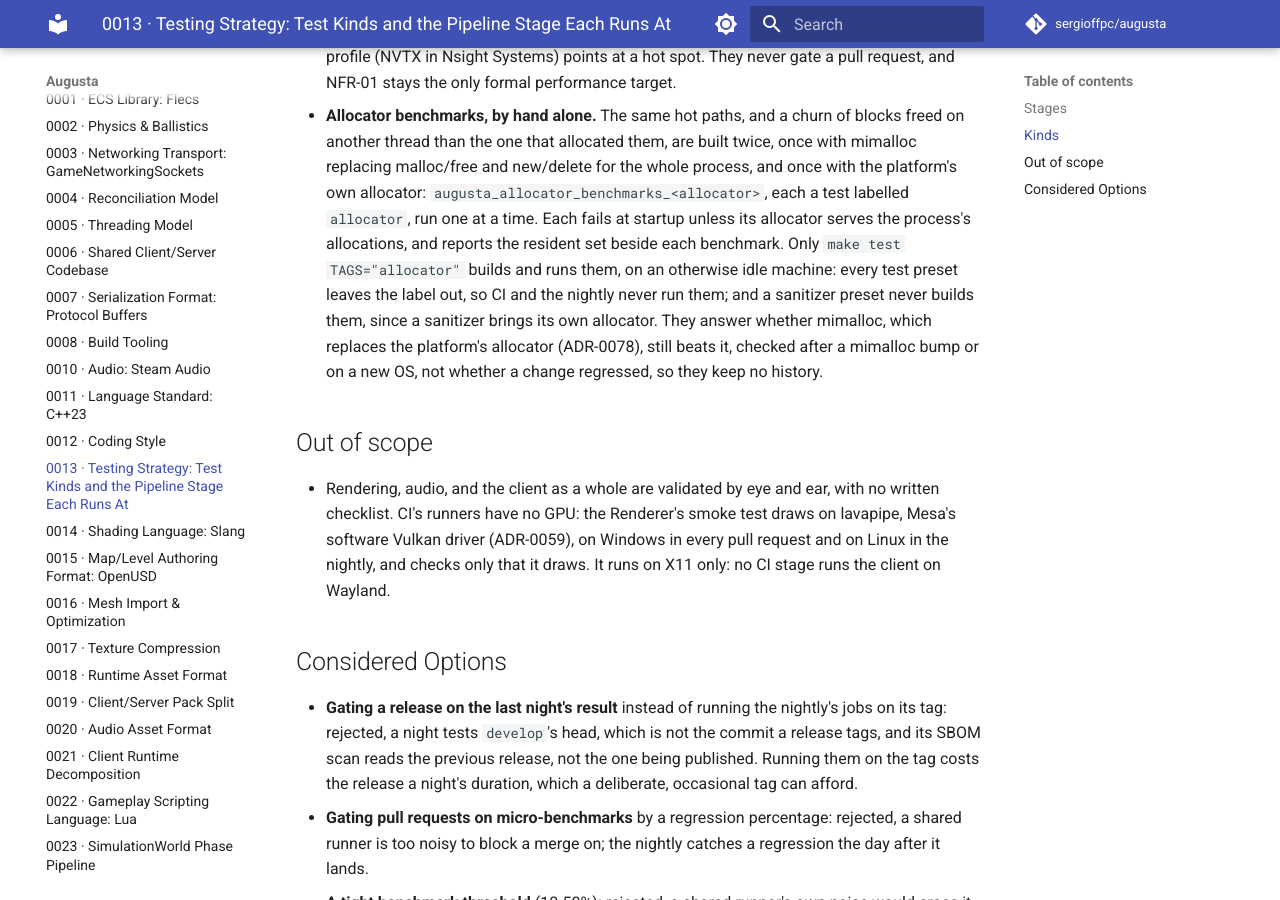
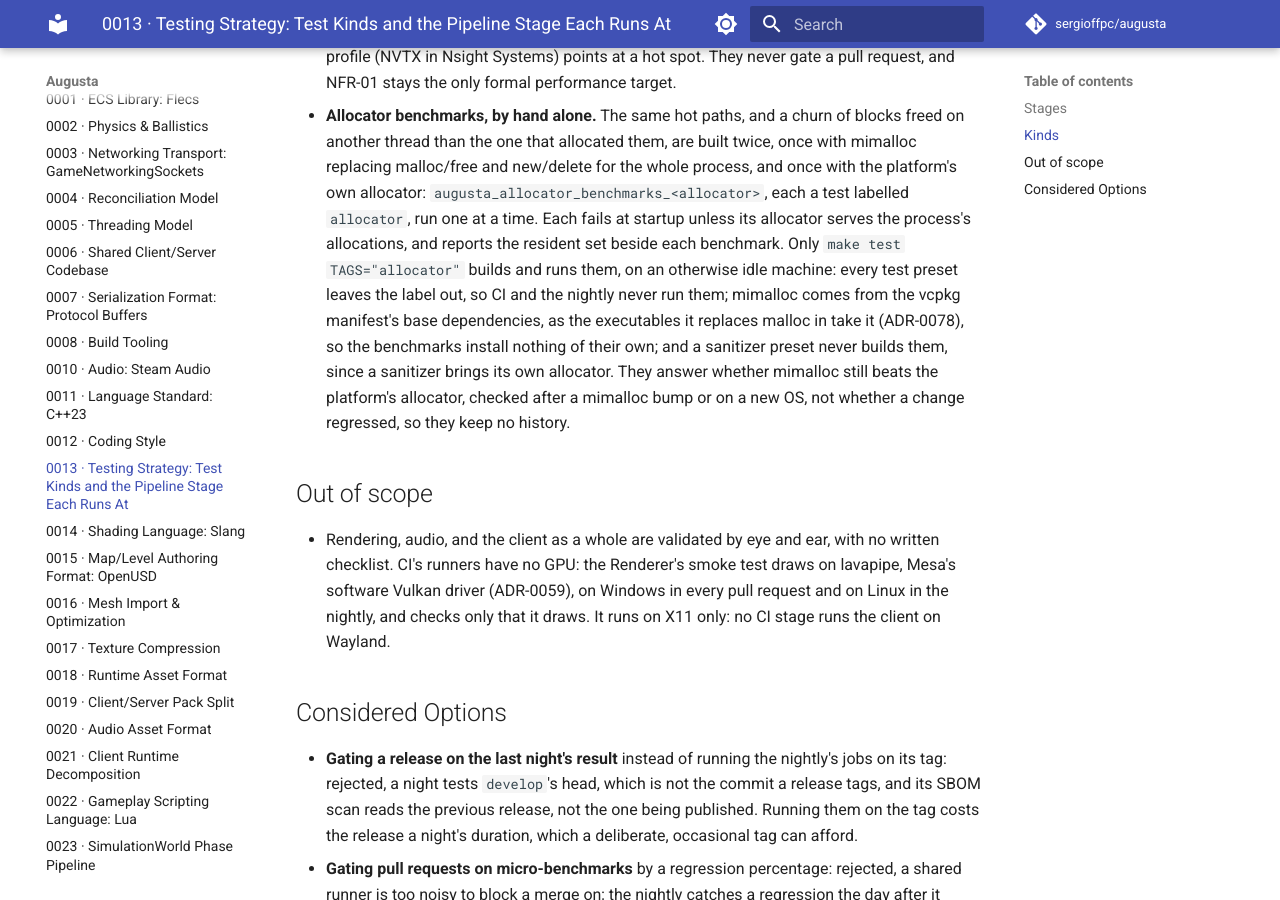
Before and after one commit to sergioffpc/augusta, an MkDocs documentation site: the page built from docs/adr/0013-testing-and-benchmarking.md, in a window 1280 px wide and 900 px high, scrolled down 6401 px. Built offline with MkDocs 1.6.1 and Material for MkDocs 9.7.7, drawn with Linux system fonts in a browser that asks for light colours; comment, search, counter and statistics services are not loaded.

Commit message:
docs(adr): state mimalloc as a base dependency and the executables' link
ADR-0013 says where the allocator benchmarks' mimalloc comes from now that
the allocators feature is gone: the manifest's base dependencies. ADR-0078's
last consequence matches the two candidates the benchmarks keep. ADR-0060's
configure-time check names mimalloc among what an executable may link, as
cmake/AugustaModule.cmake allows, and ARCHITECTURE.md's Application entry
names the allocator check, as its README does.

Refs #1398, #1399

Co-Authored-By: Claude Opus 5.5 <noreply@anthropic.com>

```diff
--- a/docs/adr/0013-testing-and-benchmarking.md
+++ b/docs/adr/0013-testing-and-benchmarking.md
@@ -265,10 +265,12 @@ more stages it runs at, chosen by how long it takes and how noisy its result is.
   process's allocations, and reports the resident set beside each benchmark.
   Only `make test TAGS="allocator"` builds and runs them, on an otherwise idle
   machine: every test preset leaves the label out, so CI and the nightly never
-  run them; and a sanitizer preset never builds them, since a sanitizer brings
-  its own allocator. They answer whether mimalloc, which replaces the platform's
-  allocator (ADR-0078), still beats it, checked after a mimalloc bump or on a
-  new OS, not whether a change regressed, so they keep no history.
+  run them; mimalloc comes from the vcpkg manifest's base dependencies, as the
+  executables it replaces malloc in take it (ADR-0078), so the benchmarks
+  install nothing of their own; and a sanitizer preset never builds them, since
+  a sanitizer brings its own allocator. They answer whether mimalloc still beats
+  the platform's allocator, checked after a mimalloc bump or on a new OS, not
+  whether a change regressed, so they keep no history.
 
 ## Out of scope
 
```
Also changed, not shown: docs/ARCHITECTURE.md (+4 -2 lines), docs/adr/0060-executables-are-glue.md (+4 -3 lines), docs/adr/0078-mimalloc-replaces-the-platform-malloc.md (+4 -2 lines).
